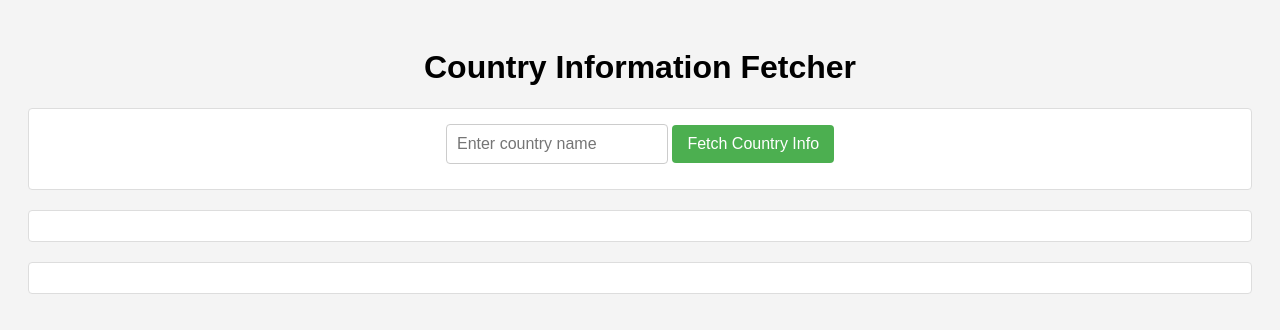
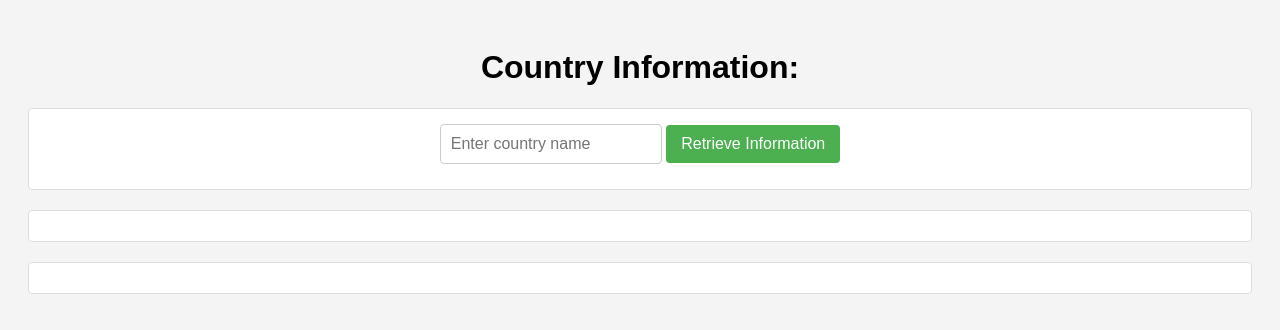
Before and after one commit to ShamoneRuiters/2676995-lab4-sd, a plain HTML site: page index.html in a window 1280 px wide. Drawn offline with Linux system fonts and the light colour scheme.

Commit message:
Update index.html

```diff
--- a/index.html
+++ b/index.html
@@ -7,11 +7,11 @@
     <link rel="stylesheet" href="styles.css">
 </head>
 <body>
-    <h1>Country Information Fetcher</h1>
+    <h1>Country Information:</h1>
 
     <section>
         <input type="text" id="country-input" placeholder="Enter country name">
-        <button id="fetch-country-btn">Fetch Country Info</button>
+        <button id="fetch-country-btn">Retrieve Information</button>
     </section>
 
     <section id="country-info"></section>
```
